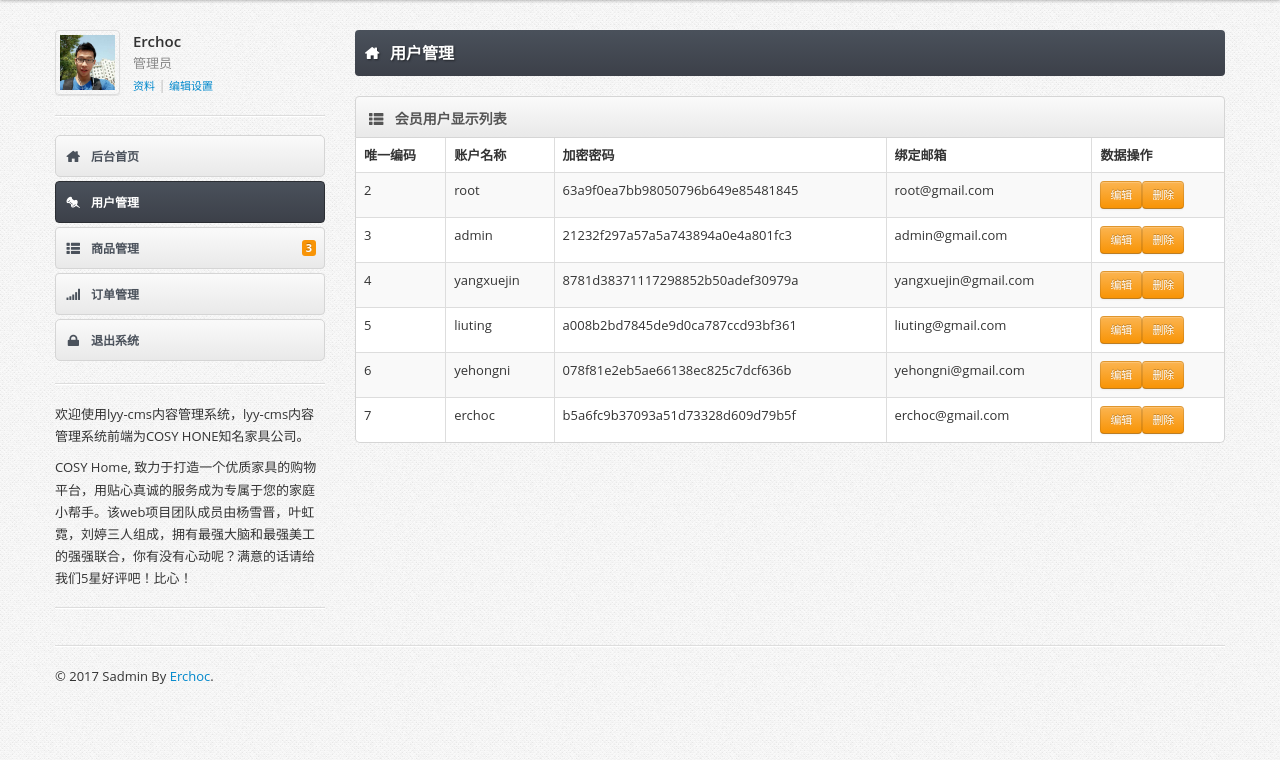
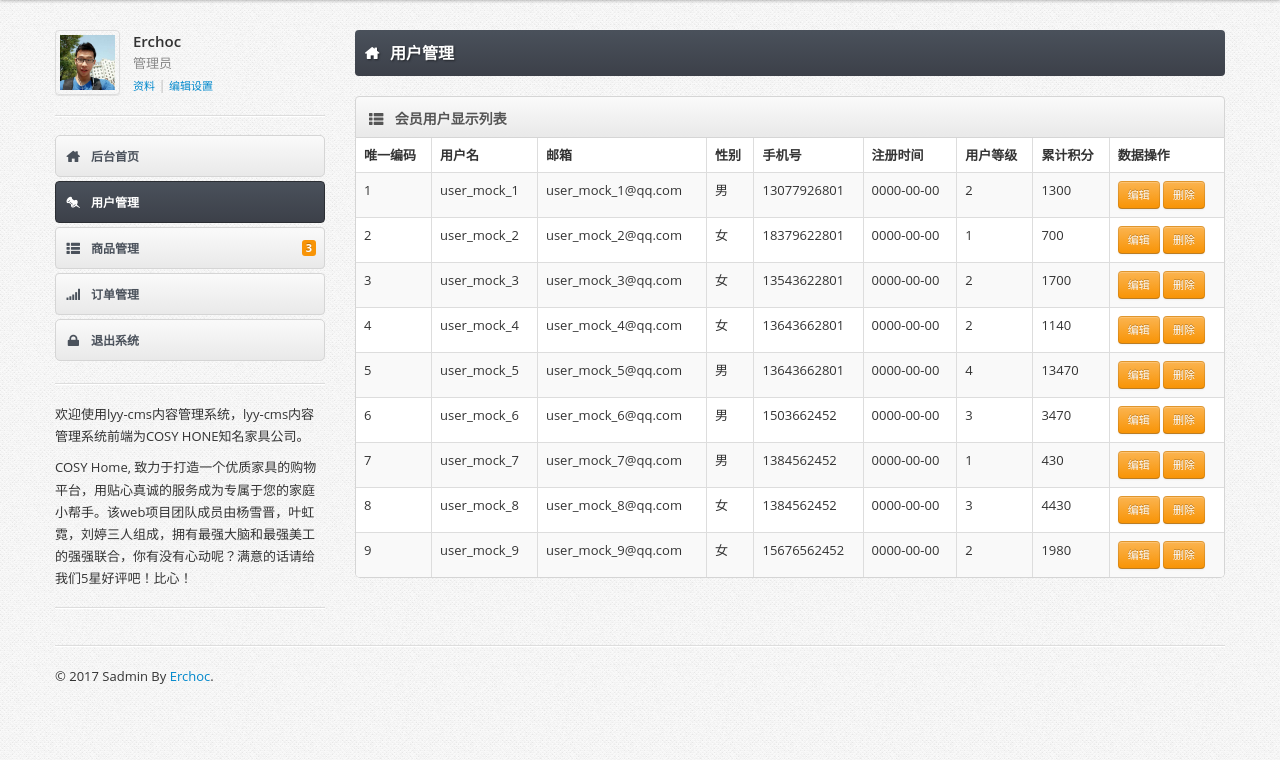
Before and after one commit to Erchoc/shopping, a PHP site: page /sadmin/usersmanage.php in a window 1280 px wide. Shown: the part 40-800 px from the top of the page. Run offline with PHP 8.4, Linux system fonts and the light colour scheme; a user stored in the database is signed in; data comes from the database, SQL or seed files in the repository; both versions use the stored data as it was after the commit; some libraries are stand-ins or nearby versions.

Commit message:
add some

```diff
--- a/sadmin/goodsmanage.php
+++ b/sadmin/goodsmanage.php
@@ -162,7 +162,7 @@ if(!$_SESSION['userinfo']) {
 								    $output .= "<td>".$v['username']."</td>";
 								    $output .= "<td>".$v['passwd']."</td>";
 								    $output .= "<td>".$v['email']."</td>";
-								    $output .= "<td><a class='btn btn-small btn-warning' href='./account.html?id=".$v["id"]."';>"."编辑"."</a><a href="."./php/admindelete class='btn btn-small btn-warning'> 删除 </a></td>";
+								    $output .= "<td><a class='btn btn-small btn-warning' href='./account.html?id=".$v["id"]."';>"." 编辑 "."</a> <a class='btn btn-small btn-warning' href='./php/admindel?id=".$v["id"]."';>"." 删除 "."</a></td>";
 
 
 								    $output .= "</tr>";
--- a/sadmin/index.php
+++ b/sadmin/index.php
@@ -188,7 +188,7 @@ if(!$_SESSION['userinfo']) {
 								    $output .= "<td>".$v['username']."</td>";
 								    $output .= "<td>".$v['passwd']."</td>";
 								    $output .= "<td>".$v['email']."</td>";
-								    $output .= "<td><a class='btn btn-small btn-warning' href='./account.html?id=".$v["id"]."';>"."编辑"."</a><a href="."./php/admindelete class='btn btn-small btn-warning'> 删除 </a></td>";
+								    $output .= "<td><a class='btn btn-small btn-warning' href='./account.html?id=".$v["id"]."';>"." 编辑 "."</a> <a class='btn btn-small btn-warning' href='./php/admindel?id=".$v["id"]."';>"." 删除 "."</a></td>";
 
 
 								    $output .= "</tr>";
--- a/sadmin/ordersmanage.php
+++ b/sadmin/ordersmanage.php
@@ -162,7 +162,7 @@ if(!$_SESSION['userinfo']) {
 								    $output .= "<td>".$v['username']."</td>";
 								    $output .= "<td>".$v['passwd']."</td>";
 								    $output .= "<td>".$v['email']."</td>";
-								    $output .= "<td><a class='btn btn-small btn-warning' href='./account.html?id=".$v["id"]."';>"."编辑"."</a><a href="."./php/admindelete class='btn btn-small btn-warning'> 删除 </a></td>";
+								    $output .= "<td><a class='btn btn-small btn-warning' href='./account.html?id=".$v["id"]."';>"." 编辑 "."</a> <a class='btn btn-small btn-warning' href='./php/admindel?id=".$v["id"]."';>"." 删除 "."</a></td>";
 
 
 								    $output .= "</tr>";
--- a/sadmin/usersmanage.php
+++ b/sadmin/usersmanage.php
@@ -138,9 +138,13 @@ if(!$_SESSION['userinfo']) {
 							<thead>
 								<tr>
 									<th>唯一编码</th>
-									<th>账户名称</th>
-									<th>加密密码</th>
-									<th>绑定邮箱</th>
+									<th>用户名</th>
+									<th>邮箱</th>
+									<th>性别</th>
+									<th>手机号</th>
+									<th>注册时间</th>
+									<th>用户等级</th>
+									<th>累计积分</th>
 									<th>数据操作</th>
 								</tr>
 							</thead>
@@ -148,7 +152,7 @@ if(!$_SESSION['userinfo']) {
 
 							<?php
 
-								$sql = "SELECT * FROM `admins`";
+								$sql = "SELECT * FROM `users`";
 								$result = $db->prepare($sql);  // 此时$result是一个PDO结果集对象
 								$result->execute();
 								$res = $result->fetchAll(PDO::FETCH_ASSOC);  // 此时结果集变成关联数组
@@ -160,9 +164,13 @@ if(!$_SESSION['userinfo']) {
 								    $output .= "<tr>";
 								    $output .= "<td>".$v['id']."</td>";
 								    $output .= "<td>".$v['username']."</td>";
-								    $output .= "<td>".$v['passwd']."</td>";
 								    $output .= "<td>".$v['email']."</td>";
-								    $output .= "<td><a class='btn btn-small btn-warning' href='./account.html?id=".$v["id"]."';>"."编辑"."</a><a href="."./php/admindelete class='btn btn-small btn-warning'> 删除 </a></td>";
+								    $output .= "<td>".$v['sex']."</td>";
+								    $output .= "<td>".$v['phone']."</td>";
+								    $output .= "<td>".$v['register']."</td>";
+								    $output .= "<td>".$v['grade']."</td>";
+								    $output .= "<td>".$v['integrals']."</td>";
+								    $output .= "<td><a class='btn btn-small btn-warning' href='./account.html?id=".$v["id"]."';>"." 编辑 "."</a> <a class='btn btn-small btn-warning' href='./php/admindel?id=".$v["id"]."';>"." 删除 "."</a></td>";
 
 
 								    $output .= "</tr>";
--- a/sign-up.html
+++ b/sign-up.html
@@ -54,9 +54,6 @@
 					<form action="#" class="fh5co-form animate-box" data-animate-effect="fadeIn">
 						<h2> 注册 </h2>
 						<div class="form-group">
-							<div class="alert alert-success" role="alert"> 您的信息已经保存. </div>
-						</div>
-						<div class="form-group">
 							<label for="name" class="sr-only"> 用户名 </label>
 							<input type="text" class="form-control" id="name" placeholder="用户名" autocomplete="off">
 						</div>
```
Also changed, not shown: resources/localhost.sql (+65 -4 lines), sadmin/php/login.php (+47 -4 lines), sadmin/php/admindel.php (added).
